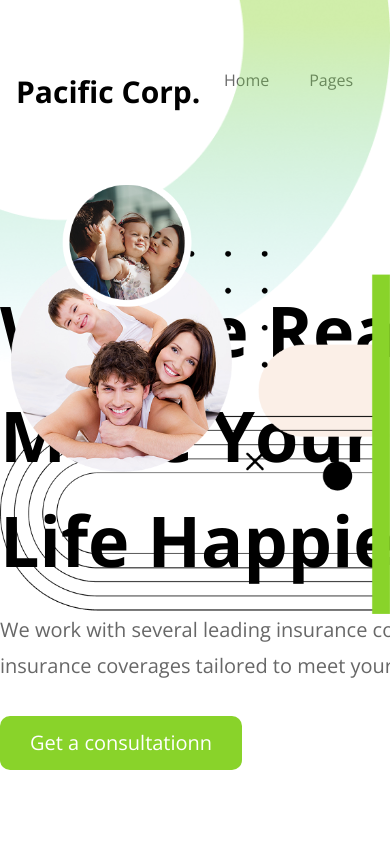
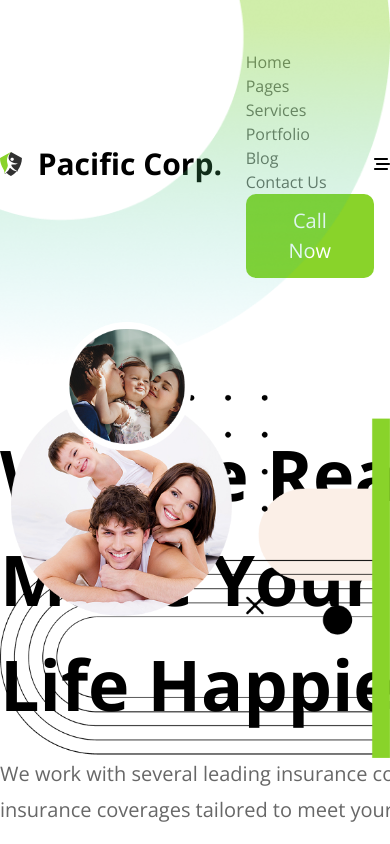
Before and after one commit to Md-Gajjali/Pacific-Crop, a React (Vite) app: page / in a window 390 px wide. Shown: the top 844 px of the page. Built offline with nearby package versions, Linux system fonts and the light colour scheme.

Commit message:
add responsive

```diff
--- a/src/componets/EmailPart.jsx
+++ b/src/componets/EmailPart.jsx
@@ -4,13 +4,14 @@ import Flex from './Flex'
 import Button from './Button'
 
 const EmailPart = () => {
+
   return (
     <div className='py-32.5 mt-32.5 bg-black'>
      <Container>
         <h2 className='text-center text-[40px] text-white font-bold w-223.25 m-auto'>Ready To Get Insured? Submit Your Request
             And Hear Back As Soon As Tomorroe.</h2>
         <Flex className='justify-center items-center mt-10 gap-5'>
-            <input type="text"  placeholder='Your Email' className='w-[320px] py-3 px-3 rounded-2xl bg-white '/>
+            <input type="text"  placeholder='Your Email' className='w-[320px] py-3 px-3 rounded-[10px] bg-white outline-none '/>
             <Button className='h-16.25 w-41.5 '>Get Started</Button>
         </Flex>
         <p className='text-white font-sansssa text-center w-138.75 m-auto mt-7'>Get a response tomorrow if you submit by 9pm today. If we received after 9pm will get a reponse the following day.</p>
--- a/src/componets/Insurance.jsx
+++ b/src/componets/Insurance.jsx
@@ -7,7 +7,6 @@ import starss from '../assets/starss.png'
 import save from '../assets/save.png'
 import protect from '../assets/protect.png'
 import woman from '../assets/woman.png'
-import simple from '../assets/simple.png'
 
 const Insurance = () => {
   return (
--- a/src/componets/Navber.jsx
+++ b/src/componets/Navber.jsx
@@ -3,6 +3,7 @@ import logo from '../assets/logo/XMLID_1_.svg'
 import path from '../assets/Vector.png'
 import Button from './Button'
 import Flex from './Flex'
+import { FaBarsStaggered } from "react-icons/fa6";
 
 
 
@@ -11,7 +12,7 @@ const Navber = () => {
         <>
             <nav className='mt-12.5'>
                 <div className="container  ">
-                    <Flex className='items-center justify-between'>
+                    <Flex className='items-center lg:justify-between'>
                         <div className='flex gap-4 items-center'>
                             <div>
                                 <img src={logo} alt="" />
@@ -20,8 +21,8 @@ const Navber = () => {
                                 <h3 className='w-52 h-[44] font-bold  text-3xl '>Pacific Corp.</h3>
                             </div>
                         </div>
-                        <div>
-                            <ul className=' flex justify-between  font-sanssa gap-10  text-paragraphColor text-[16px]'>
+                        <div className='lg:flex items-center lg:gap-25'>
+                            <ul className=' lg:flex lg:justify-between  font-sanssa gap-10  text-paragraphColor text-[16px]'>
                                 <li>Home</li>
                                 <li>Pages</li>
                                 <li>Services</li>
@@ -29,15 +30,20 @@ const Navber = () => {
                                 <li>Blog</li>
                                 <li>Contact Us</li>
                             </ul>
+                            <div>
+                                <Button>Call Now</Button>
+                            </div>
                         </div>
-                        <div>
-                            <Button>Call Now</Button>
+                        <div className='lg:hidden'>
+                            <FaBarsStaggered />
                         </div>
+
                     </Flex>
                 </div>
                 <div className=' absolute top-0 left-0 '>
                     <img src={path} alt="" />
                 </div>
+
             </nav>
         </>
     )
```
